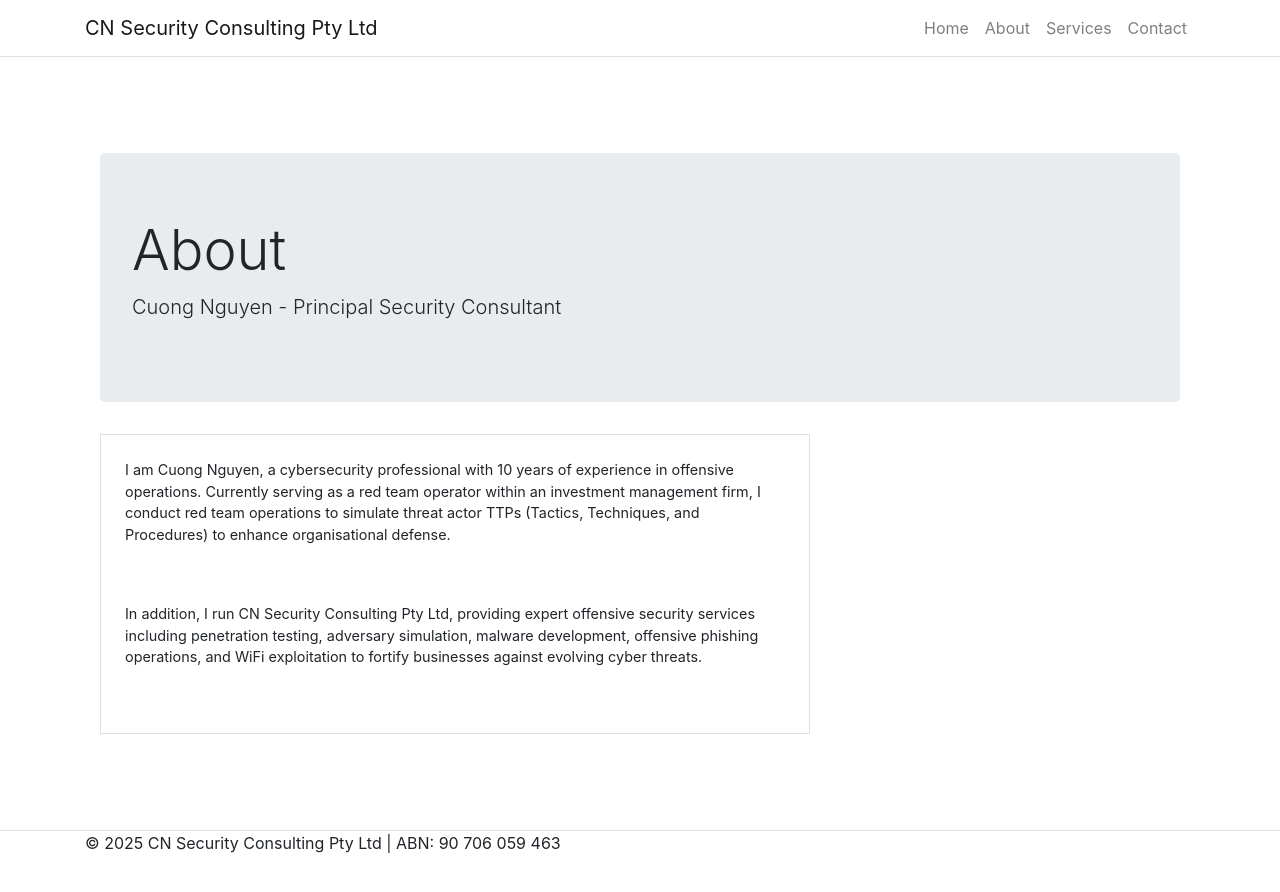
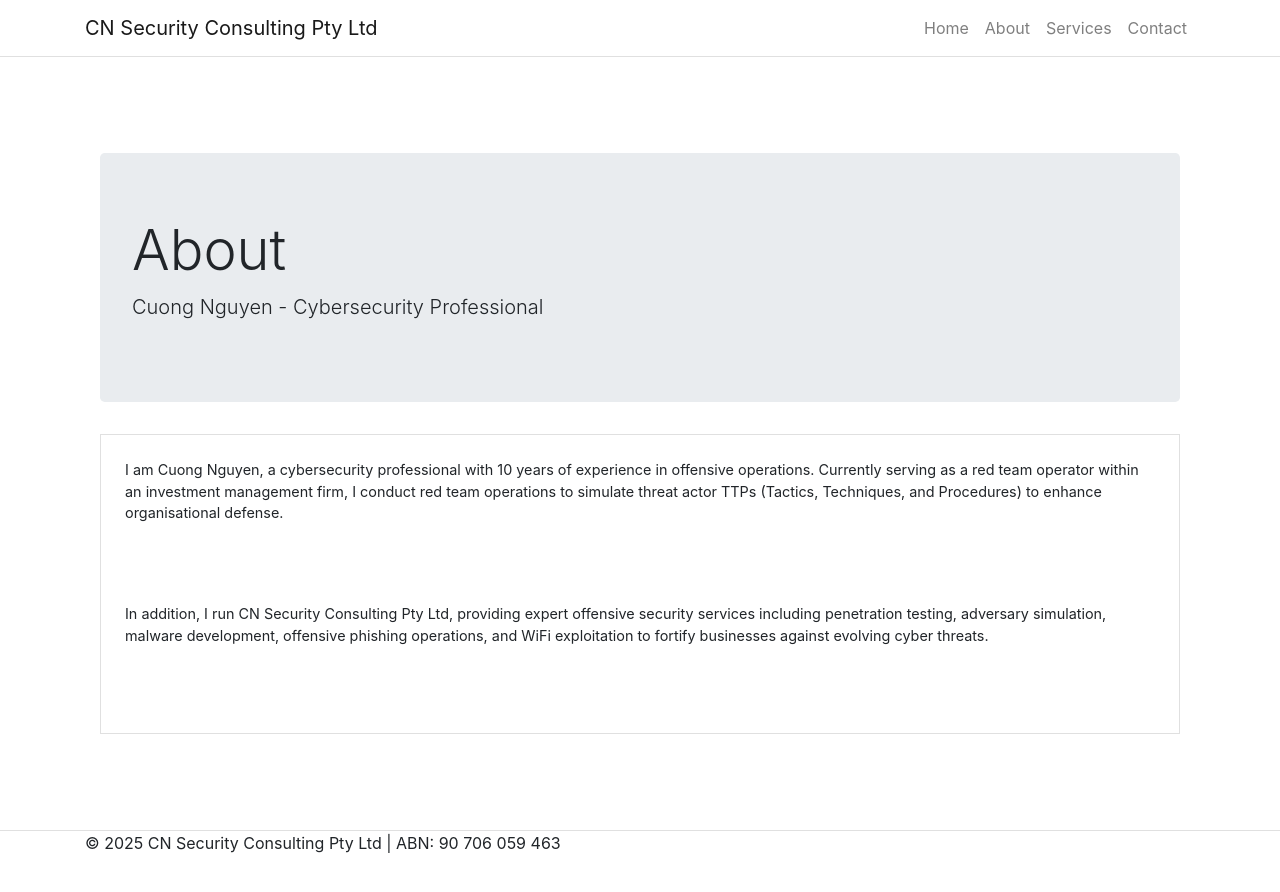
Before and after one commit to hookthieves/hookthieves.github.io, a Jekyll site: the page built from about.html, in a window 1280 px wide. Shown: the top 892 px of the page. Built offline with Jekyll 4.4.1, drawn with Linux system fonts in a browser that asks for light colours.

Commit message:
Update about.html

```diff
--- a/about.html
+++ b/about.html
@@ -5,14 +5,10 @@
 <div class="container py-5">
     <div class="jumbotron">
         <h1 class="display-4">About</h1>
-        <p class="lead">Cuong Nguyen - Principal Security Consultant</p>
+        <p class="lead">Cuong Nguyen - Cybersecurity Professional</p>
     </div>
-    <div class="row">
-        <div class="col-md-8">
-            <div class="contact-box">
-                <p>I am Cuong Nguyen, a cybersecurity professional with 10 years of experience in offensive operations. Currently serving as a red team operator within an investment management firm, I conduct red team operations to simulate threat actor TTPs (Tactics, Techniques, and Procedures) to enhance organisational defense.</p>
-                <p>In addition, I run CN Security Consulting Pty Ltd, providing expert offensive security services including penetration testing, adversary simulation, malware development, offensive phishing operations, and WiFi exploitation to fortify businesses against evolving cyber threats.</p>
-            </div>
-        </div>
+    <div class="contact-box">
+        <p>I am Cuong Nguyen, a cybersecurity professional with 10 years of experience in offensive operations. Currently serving as a red team operator within an investment management firm, I conduct red team operations to simulate threat actor TTPs (Tactics, Techniques, and Procedures) to enhance organisational defense.</p>
+        <p>In addition, I run CN Security Consulting Pty Ltd, providing expert offensive security services including penetration testing, adversary simulation, malware development, offensive phishing operations, and WiFi exploitation to fortify businesses against evolving cyber threats.</p>
     </div>
 </div>
```
